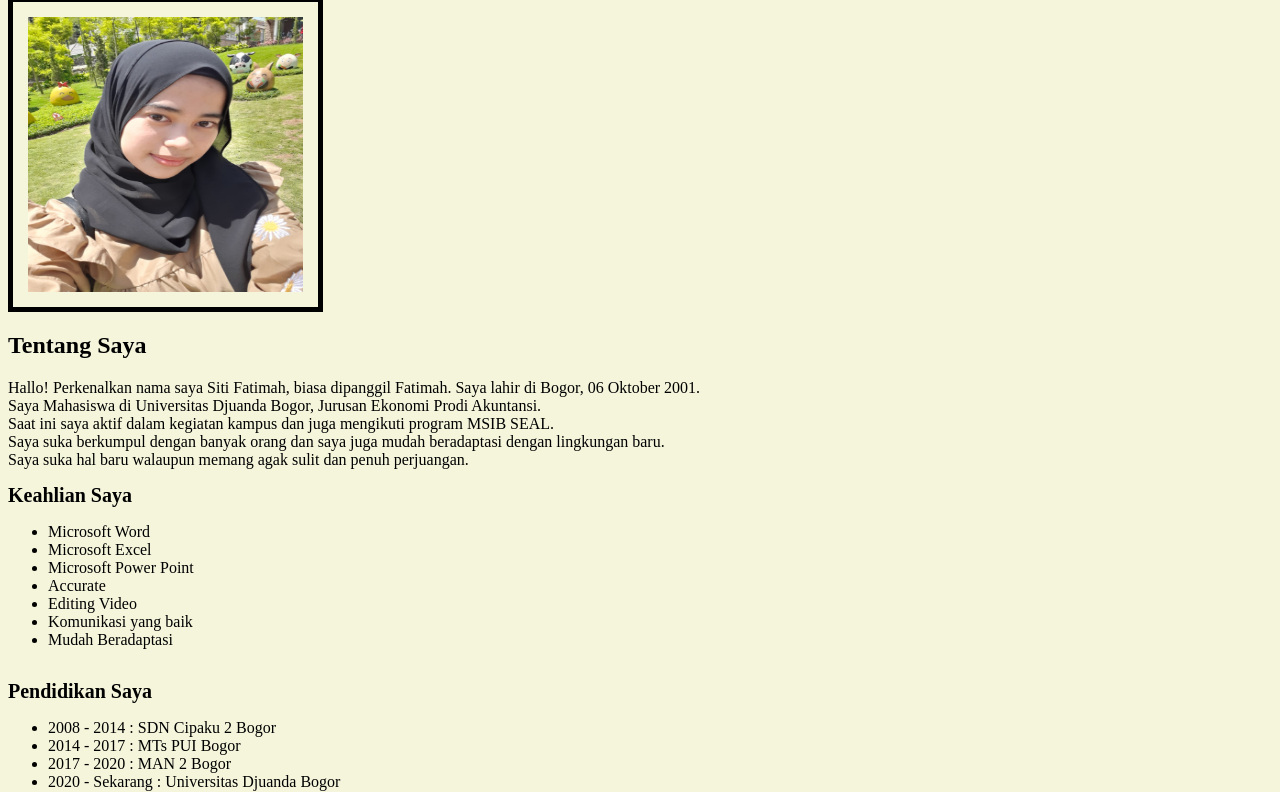
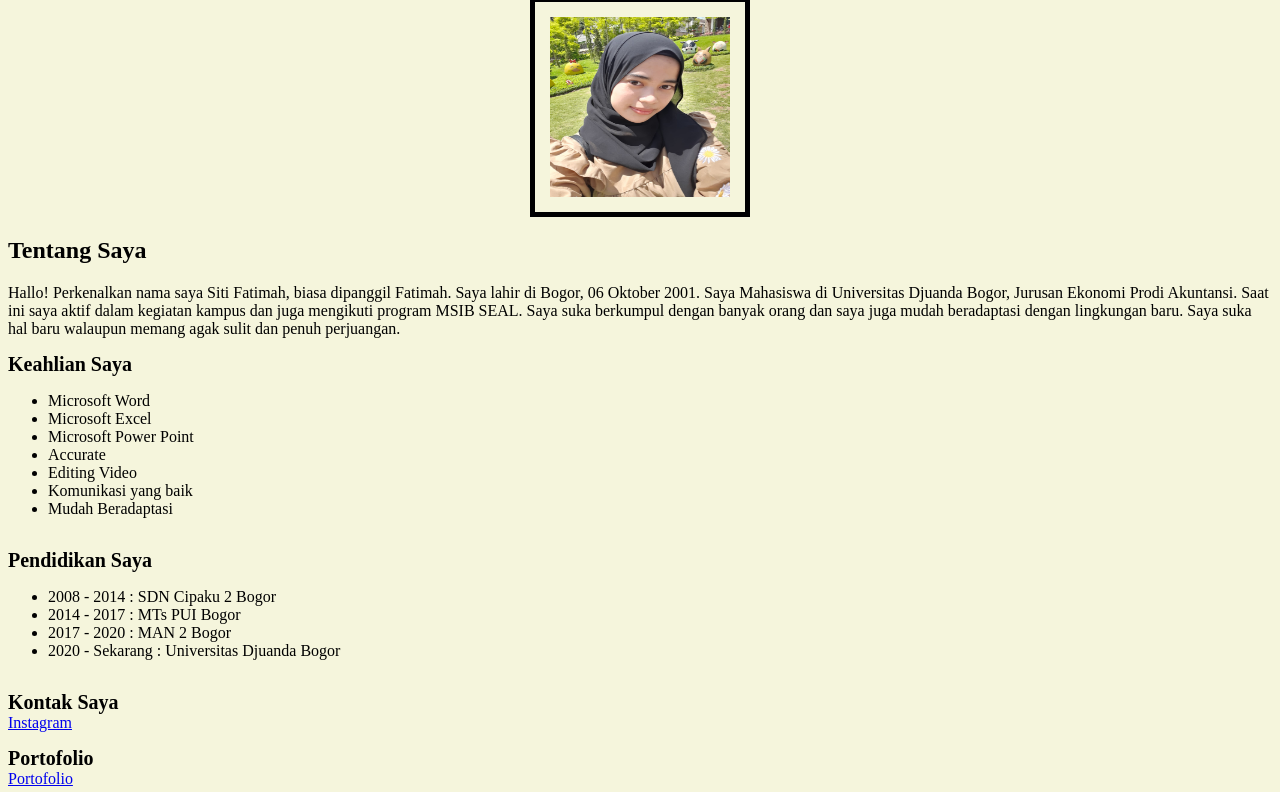
Before and after one commit to sitifatimahfat/sitifatimahfat.github.io, a plain HTML site: page index.html in a window 1280 px wide. Shown: the part 104-896 px from the top of the page. Drawn offline with Linux system fonts and the light colour scheme.

Commit message:
tambah menu

```diff
--- a/index.html
+++ b/index.html
@@ -42,13 +42,13 @@
             </div>
 <h1>Siti Fatimah</h1>
 
-<img id="borderimg" src="Fatimah.jpg" style=" width:275px;height:275px;">
+<img id="borderimg" src="Fatimah.jpg" style=" width: 180px;height: 180px; margin: auto;">
 <h2>Tentang Saya</h2>
-        <p>Hallo! Perkenalkan nama saya Siti Fatimah, biasa dipanggil Fatimah. Saya lahir di Bogor, 06 Oktober 2001.</p>
-        <p>Saya Mahasiswa di Universitas Djuanda Bogor, Jurusan Ekonomi Prodi Akuntansi.</p>
-        <p>Saat ini saya aktif dalam kegiatan kampus dan juga mengikuti program MSIB SEAL.</p>
-        <p>Saya suka berkumpul dengan banyak orang dan saya juga mudah beradaptasi dengan lingkungan baru.</p>
-        <p>Saya suka hal baru walaupun memang agak sulit dan penuh perjuangan.</p>
+        <p>Hallo! Perkenalkan nama saya Siti Fatimah, biasa dipanggil Fatimah. Saya lahir di Bogor, 06 Oktober 2001.
+        Saya Mahasiswa di Universitas Djuanda Bogor, Jurusan Ekonomi Prodi Akuntansi.
+        Saat ini saya aktif dalam kegiatan kampus dan juga mengikuti program MSIB SEAL.
+        Saya suka berkumpul dengan banyak orang dan saya juga mudah beradaptasi dengan lingkungan baru.
+        Saya suka hal baru walaupun memang agak sulit dan penuh perjuangan.</p>
 <h6>Keahlian Saya</h6>
 <ul>
         <li>Microsoft Word</li>
--- a/styles.css
+++ b/styles.css
@@ -17,6 +17,17 @@ h6{
     padding: 15px;
     border: 5px solid black;
   }
+
+  img {
+    display: block;
+    font-size: 2em;
+    margin-block-start: 0em;
+    margin-block-end: 0em;
+    margin-inline-start: 0px;
+    margin-inline-end: 0px;
+    font-weight: bold;
+    padding-bottom: 10px;
+}
   #judul{
     text-align: center;
     color: firebrick;
@@ -29,6 +40,10 @@ h6{
   }
   th{
 color: black;
+  }
+
+  h1{
+    text-align: center;
   }
   p{
     display: block;
@@ -50,3 +65,29 @@ color: black;
     font-weight: bold;
     padding-bottom: 10px;
   }
+.hero {
+  padding: 20px 30px;
+  display: flex;
+  flex-direction: column;
+  align-items: center;
+}
+  /* Smartphone */
+  /* default (dari 0px samapai min-width selanjutnya) */
+.hero > img {
+  width: 100%;
+}
+  /* Tablet */
+  /* Jika memasuki 768px */
+  @media (min-width:768 px){
+    .hero > img {
+      width: 80%;
+    }
+  }
+
+  /* PC */
+  /* Jika memasuki 992px */
+  @media (min-width:992 px){
+    .hero > img {
+      width: 60%;
+    }
+  }
```
